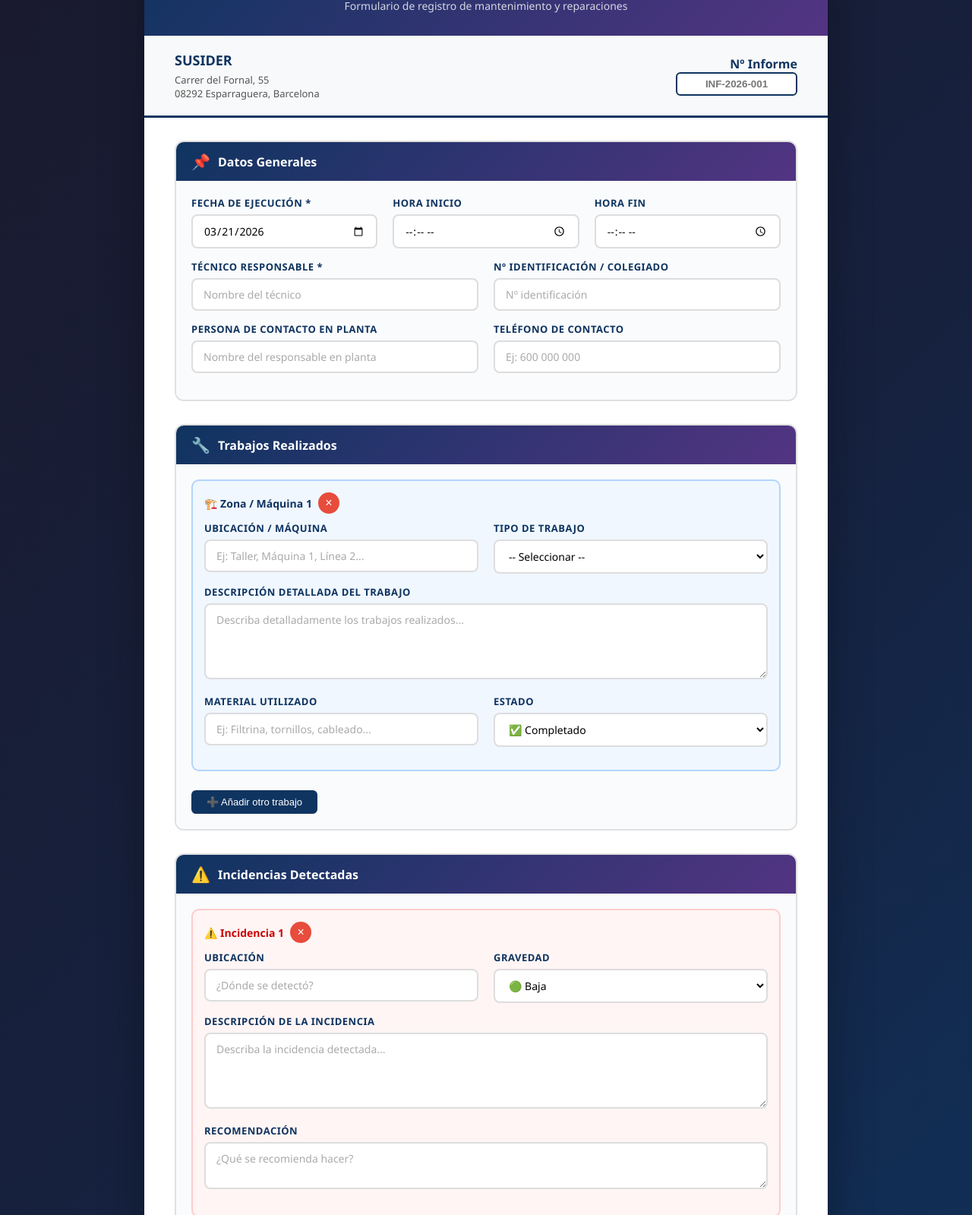
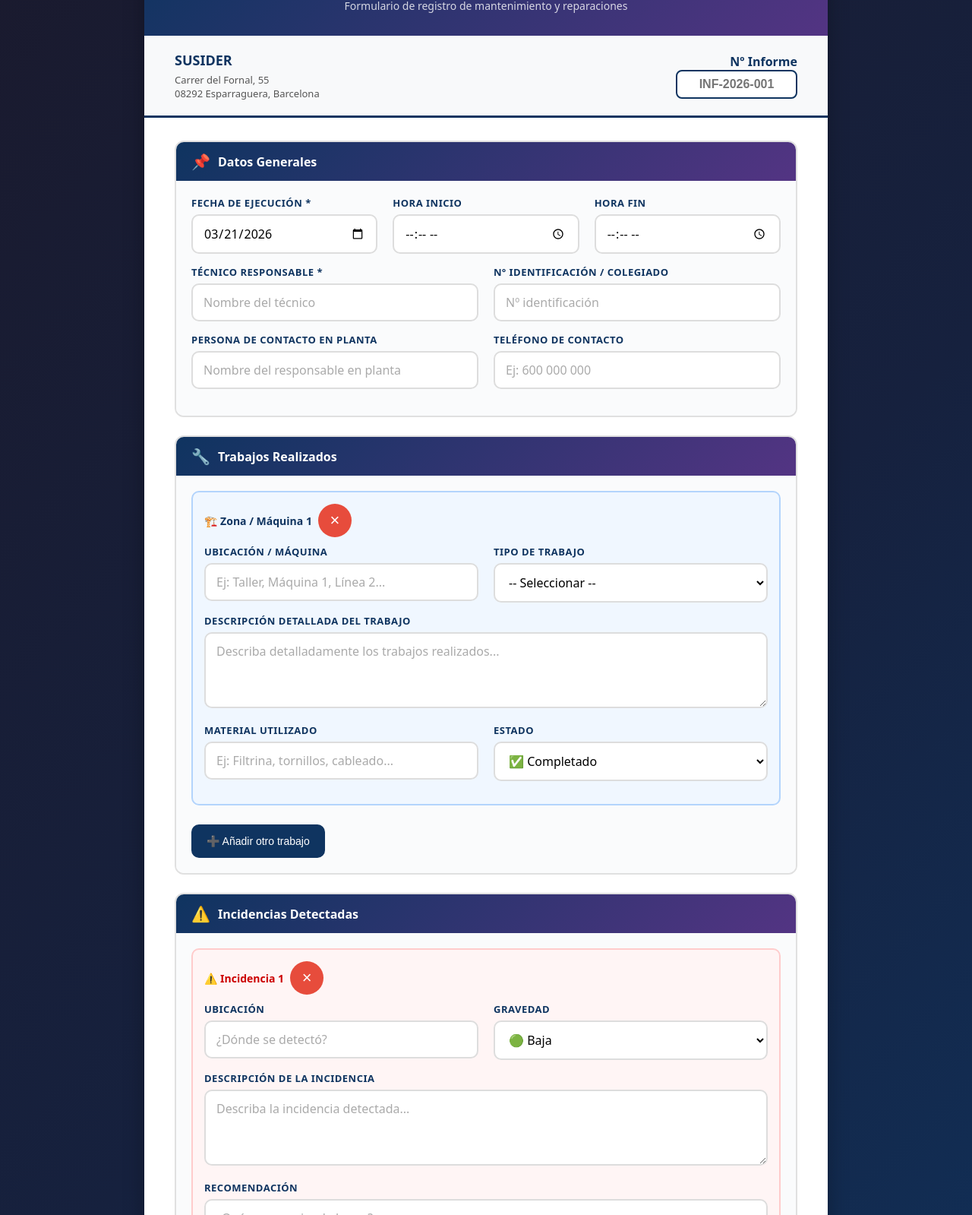
Before and after one commit to doraimon35-source/suside-informe, a plain HTML site: page index.html in a window 1280 px wide. Shown: the part 95-1694 px from the top of the page at 76% size. Drawn offline with Linux system fonts and the light colour scheme.

Commit message:
Mejorar fluidez y visualizacion del formulario en movil

```diff
--- a/index.html
+++ b/index.html
@@ -11,20 +11,26 @@
             box-sizing: border-box;
         }
 
+        html {
+            scroll-behavior: smooth;
+            -webkit-text-size-adjust: 100%;
+        }
+
         body {
-            font-family: 'Segoe UI', Tahoma, Geneva, Verdana, sans-serif;
+            font-family: system-ui, -apple-system, 'Segoe UI', Roboto, sans-serif;
             background: linear-gradient(135deg, #1a1a2e, #16213e, #0f3460);
             min-height: 100vh;
-            padding: 20px;
+            padding: clamp(8px, 3vw, 20px);
             color: #333;
+            -webkit-font-smoothing: antialiased;
         }
 
         .container {
             max-width: 900px;
             margin: 0 auto;
             background: #ffffff;
-            border-radius: 20px;
-            box-shadow: 0 20px 60px rgba(0, 0, 0, 0.3);
+            border-radius: clamp(12px, 3vw, 20px);
+            box-shadow: 0 8px 28px rgba(0, 0, 0, 0.28);
             overflow: hidden;
         }
 
@@ -36,14 +42,14 @@
         }
 
         .header h1 {
-            font-size: 28px;
+            font-size: clamp(18px, 5.2vw, 28px);
             margin-bottom: 5px;
             text-transform: uppercase;
-            letter-spacing: 2px;
+            letter-spacing: clamp(0.5px, 0.4vw, 2px);
         }
 
         .header p {
-            font-size: 14px;
+            font-size: clamp(12px, 3.2vw, 14px);
             opacity: 0.8;
         }
 
@@ -51,7 +57,9 @@
             display: flex;
             justify-content: space-between;
             align-items: center;
-            padding: 20px 40px;
+            gap: 12px;
+            flex-wrap: wrap;
+            padding: 20px clamp(16px, 5vw, 40px);
             background: #f8f9fa;
             border-bottom: 3px solid #0f3460;
         }
@@ -81,11 +89,11 @@
         }
 
         .form-body {
-            padding: 30px 40px;
+            padding: clamp(18px, 4vw, 30px) clamp(16px, 5vw, 40px);
         }
 
         .section {
-            margin-bottom: 30px;
+            margin-bottom: 24px;
             border: 2px solid #e0e0e0;
             border-radius: 12px;
             overflow: hidden;
@@ -94,8 +102,8 @@
         .section-title {
             background: linear-gradient(135deg, #0f3460, #533483);
             color: white;
-            padding: 12px 20px;
-            font-size: 16px;
+            padding: 12px clamp(14px, 4vw, 20px);
+            font-size: clamp(14px, 3.8vw, 16px);
             font-weight: 600;
             display: flex;
             align-items: center;
@@ -103,11 +111,11 @@
         }
 
         .section-title .icon {
-            font-size: 20px;
+            font-size: clamp(17px, 4.5vw, 20px);
         }
 
         .section-content {
-            padding: 20px;
+            padding: clamp(14px, 3.5vw, 20px);
             background: #fafbfc;
         }
 
@@ -119,8 +127,8 @@
         }
 
         .form-group {
-            flex: 1;
-            min-width: 200px;
+            flex: 1 1 220px;
+            min-width: 0;
         }
 
         .form-group label {
@@ -128,7 +136,7 @@
             font-weight: 600;
             color: #0f3460;
             margin-bottom: 6px;
-            font-size: 13px;
+            font-size: clamp(12px, 3.2vw, 13px);
             text-transform: uppercase;
             letter-spacing: 0.5px;
         }
@@ -137,12 +145,14 @@
         .form-group select,
         .form-group textarea {
             width: 100%;
-            padding: 10px 14px;
+            padding: 12px 14px;
             border: 2px solid #ddd;
-            border-radius: 8px;
-            font-size: 14px;
+            border-radius: 10px;
+            font-size: 16px;
             font-family: inherit;
-            transition: all 0.3s ease;
+            min-height: 46px;
+            touch-action: manipulation;
+            transition: border-color 0.2s ease, box-shadow 0.2s ease;
             background: white;
         }
 
@@ -253,15 +263,18 @@
 
         .btn {
             padding: 14px 35px;
+            min-height: 48px;
             border: none;
             border-radius: 10px;
-            font-size: 16px;
+            font-size: clamp(14px, 3.6vw, 16px);
             font-weight: 600;
             cursor: pointer;
             display: flex;
             align-items: center;
             gap: 10px;
-            transition: all 0.3s ease;
+            touch-action: manipulation;
+            -webkit-tap-highlight-color: transparent;
+            transition: transform 0.2s ease, box-shadow 0.2s ease;
             text-transform: uppercase;
             letter-spacing: 1px;
         }
@@ -302,13 +315,16 @@
         .btn-add {
             background: #0f3460;
             color: white;
-            padding: 8px 20px;
+            padding: 10px 20px;
+            min-height: 44px;
             border: none;
-            border-radius: 6px;
+            border-radius: 10px;
             cursor: pointer;
-            font-size: 13px;
+            font-size: 14px;
             margin-top: 10px;
-            transition: all 0.3s ease;
+            touch-action: manipulation;
+            -webkit-tap-highlight-color: transparent;
+            transition: background 0.2s ease;
         }
 
         .btn-add:hover {
@@ -320,14 +336,17 @@
             color: white;
             border: none;
             border-radius: 50%;
-            width: 28px;
-            height: 28px;
+            width: 44px;
+            height: 44px;
+            flex: 0 0 44px;
             cursor: pointer;
-            font-size: 16px;
+            font-size: 22px;
             display: flex;
             align-items: center;
             justify-content: center;
-            transition: all 0.3s ease;
+            touch-action: manipulation;
+            -webkit-tap-highlight-color: transparent;
+            transition: background 0.2s ease, transform 0.2s ease;
         }
 
         .btn-remove:hover {
@@ -362,21 +381,34 @@
             to { transform: translateX(0); opacity: 1; }
         }
 
-        /* Responsive */
-        @media (max-width: 600px) {
-            .form-body, .buttons-section, .logo-section {
-                padding: 15px 20px;
+        /* Responsive: una sola columna en movil, sin desbordamientos */
+        @media (max-width: 640px) {
+            body { padding: 8px; }
+            .container { border-radius: 12px; box-shadow: 0 6px 18px rgba(0, 0, 0, 0.25); }
+            .header { padding: 20px 16px; }
+            .logo-section {
+                flex-direction: column;
+                align-items: stretch;
+                padding: 16px 20px;
             }
-            .header { padding: 20px; }
-            .header h1 { font-size: 20px; }
-            .form-row { flex-direction: column; gap: 10px; }
+            .logo-section .report-number { text-align: left; }
+            #reportNumber { width: 100% !important; max-width: 100% !important; }
+            .form-body, .buttons-section { padding: 16px; }
+            .form-row { flex-direction: column; gap: 12px; }
+            .form-group { flex: 1 1 auto; min-width: 0; }
+            .section { margin-bottom: 18px; }
             .btn {
                 width: 100%;
                 justify-content: center;
-                padding: 12px 20px;
+                padding: 12px 16px;
+            }
+            .notification {
+                top: 10px;
+                left: 10px;
+                right: 10px;
+                padding: 12px 16px;
                 font-size: 14px;
             }
-            .work-table { font-size: 12px; }
         }
 
         /* ============================================= */
@@ -620,7 +652,7 @@
             <div class="report-number">
                 <strong>Nº Informe</strong>
                 <input type="text" id="reportNumber" placeholder="INF-2026-001"
-                    style="width:160px; padding:6px 10px; border:2px solid #0f3460; border-radius:6px; text-align:center; font-weight:bold;">
+                    style="width:160px; max-width:100%; padding:8px 10px; border:2px solid #0f3460; border-radius:8px; text-align:center; font-weight:bold; font-size:16px;">
             </div>
         </div>
 
```
